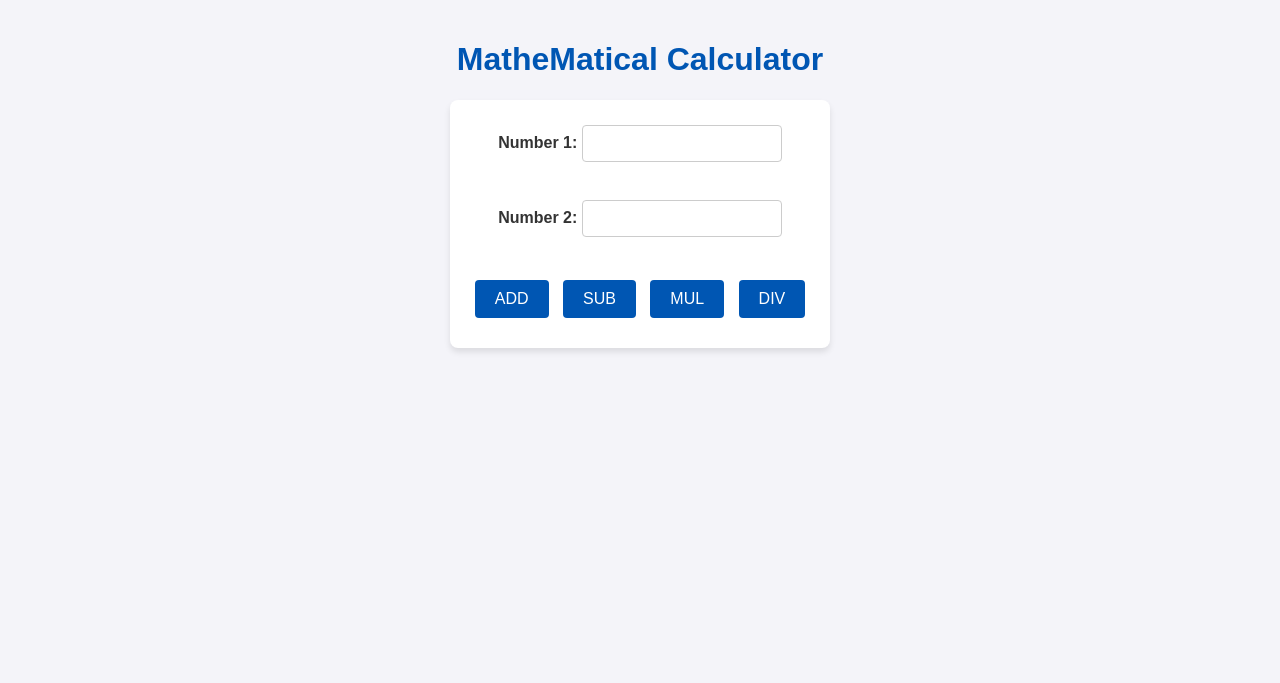
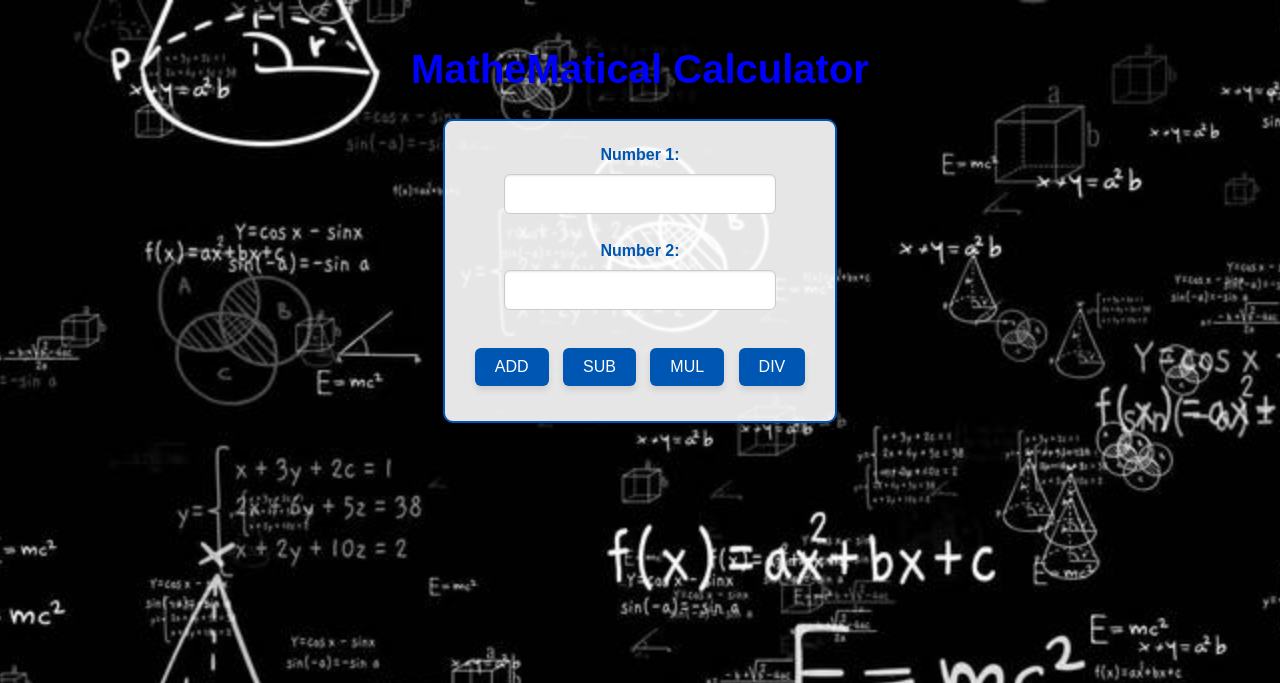
Before and after one commit to Santhosh566/MatheMatical-Operations, a Django app: page / in a window 1280 px wide. Shown: the top 683 px of the page. Run offline with Django 5.2, Linux system fonts and the light colour scheme.

Commit message:
Initial commit

```diff
--- a/calculator/templates/calculator/index.html
+++ b/calculator/templates/calculator/index.html
@@ -1,62 +1,89 @@
+{% load static %}
 <!DOCTYPE html>
 <html>
 <head>
     <title>Calculator</title>
     <style>
         body {
+            background-image: url("{% static 'calculator/images/image.jpg' %}"); /* Background image */
+            background-size: cover; /* Ensure the image covers the full page */
+            background-position: center; /* Center the image */
+            background-attachment: fixed;
             font-family: Arial, sans-serif;
-            background-color: #f4f4f9;
-            color: #333;
+            background-color: pink;
             text-align: center;
             margin: 0;
             padding: 20px;
         }
 
         h1 {
-            color: #0056b3;
+            color:blue;
+            text-shadow: 2px 2px 4px rgba(0, 0, 0, 0.8);
+            font-size: 2.5rem;
         }
 
         form {
             display: inline-block;
-            background: #ffffff;
-            padding: 20px;
-            border-radius: 8px;
-            box-shadow: 0 4px 6px rgba(0, 0, 0, 0.1);
+            background: rgba(255, 255, 255, 0.9); /* Slight transparency for the form */
+            padding: 25px;
+            border-radius: 10px;
+            border: 2px solid #0056b3;
+            box-shadow: 0 6px 12px rgba(0, 0, 0, 0.2);
         }
 
         label {
             font-weight: bold;
+            color: #0056b3;
         }
 
         input[type="number"] {
-            margin: 5px 0 15px;
+            margin: 10px 0;
             padding: 10px;
             width: 100%;
-            max-width: 200px;
+            max-width: 250px;
             border: 1px solid #ccc;
-            border-radius: 4px;
-            box-sizing: border-box;
+            border-radius: 6px;
+            box-shadow: inset 0 1px 2px rgba(0, 0, 0, 0.1);
+            font-size: 1rem;
         }
 
         button {
             margin: 10px 5px;
             padding: 10px 20px;
-            font-size: 16px;
+            font-size: 1rem;
             color: #fff;
             background-color: #0056b3;
             border: none;
-            border-radius: 4px;
+            border-radius: 6px;
+            box-shadow: 0 4px 6px rgba(0, 0, 0, 0.1);
             cursor: pointer;
-            transition: background-color 0.3s;
+            transition: all 0.3s ease;
         }
 
         button:hover {
             background-color: #003d80;
+            transform: translateY(-2px);
+            box-shadow: 0 6px 12px rgba(0, 0, 0, 0.2);
         }
 
         h2 {
             margin-top: 20px;
             color: #4CAF50;
+            text-shadow: 1px 1px 2px rgba(0, 0, 0, 0.8);
+            font-size: 1.5rem;
+        }
+
+        /* Add responsiveness */
+        @media (max-width: 768px) {
+            form {
+                width: 90%;
+                max-width: 350px;
+            }
+
+            h1 {
+                font-size: 2rem;
+
+            }
         }
     </style>
 </head>
--- a/calculator_project/settings.py
+++ b/calculator_project/settings.py
@@ -116,7 +116,11 @@ USE_TZ = True
 # Static files (CSS, JavaScript, Images)
 # https://docs.djangoproject.com/en/5.1/howto/static-files/
 
-STATIC_URL = 'static/'
+#STATIC_URL = 'static/'
+STATIC_URL = '/static/'
+STATICFILES_DIRS = [
+    BASE_DIR / "static",  # Adjust based on your project structure
+]
 
 # Default primary key field type
 # https://docs.djangoproject.com/en/5.1/ref/settings/#default-auto-field
```
Also changed, not shown: calculator/static/calculator/images/image.jpg (added).
